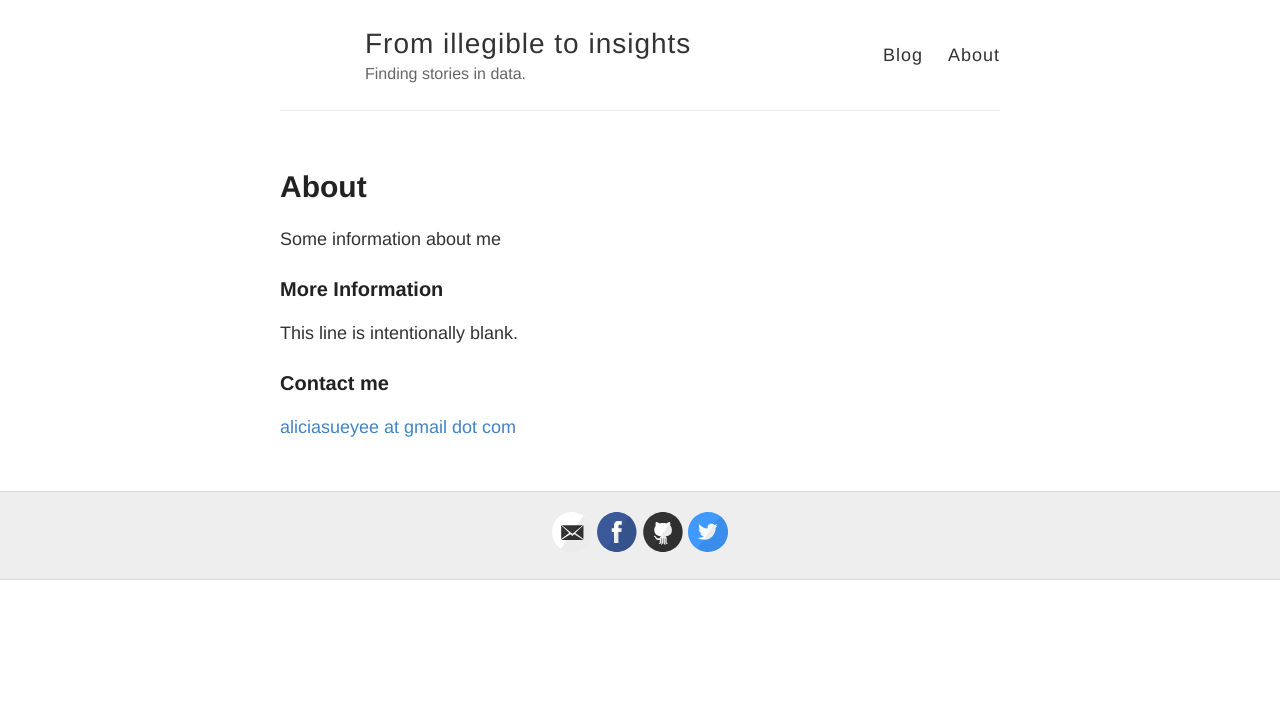
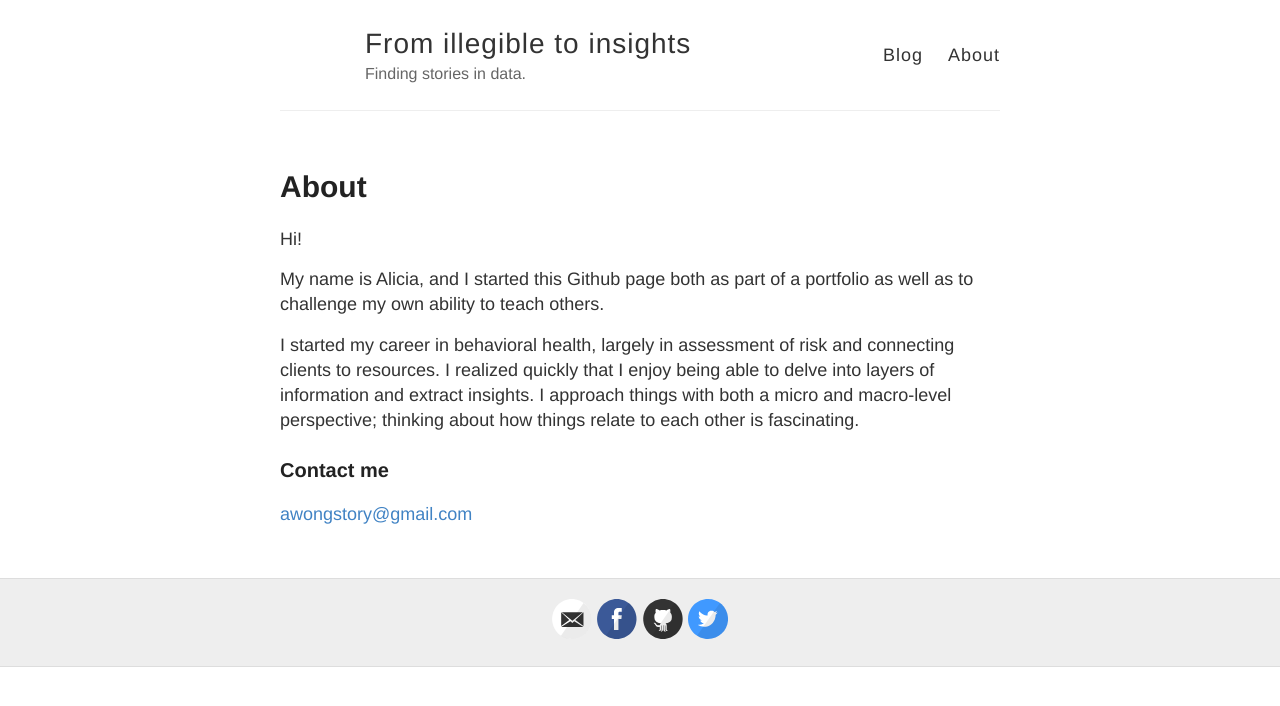
Before and after one commit to awongstory/awongstory.github.io, a Jekyll site: the page built from about.md, in a window 1280 px wide. Shown: the top 706 px of the page. Built offline with Jekyll 4.4.1, drawn with Linux system fonts in a browser that asks for light colours.

Commit message:
Update about.md

```diff
--- a/about.md
+++ b/about.md
@@ -3,13 +3,12 @@ layout: page
 title: About
 permalink: /about/
 ---
+Hi!
 
-Some information about me
+My name is Alicia, and I started this Github page both as part of a portfolio as well as to challenge my own ability to teach others.
 
-### More Information
-
-This line is intentionally blank.
+I started my career in behavioral health, largely in assessment of risk and connecting clients to resources. I realized quickly that I enjoy being able to delve into layers of information and extract insights. I approach things with both a micro and macro-level perspective; thinking about how things relate to each other is fascinating.
 
 ### Contact me
 
-[aliciasueyee at gmail dot com](mailto:aliciasueyee@gmail.com)
+[awongstory@gmail.com](mailto:awongstory@gmail.com)
```
